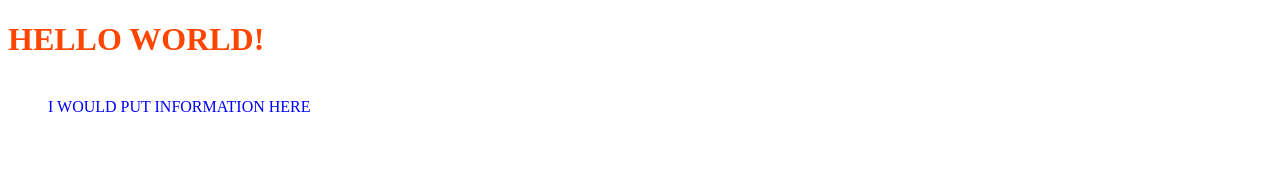
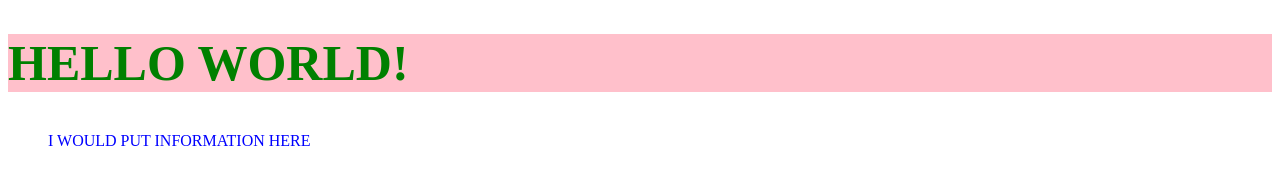
Before and after one commit to suzannecho/suzannecho.github.io, a plain HTML site: page index.html in a window 1280 px wide. Drawn offline with Linux system fonts and the light colour scheme.

Commit message:
new styles added

```diff
--- a/css/styles.css
+++ b/css/styles.css
@@ -1,6 +1,9 @@
+
+
 h1 {
-      font-size: 120 px;
-      color: orangered;
+    font-size: 50px;
+    color:green;
+    background-color:pink;
 }
 
 p {
```
